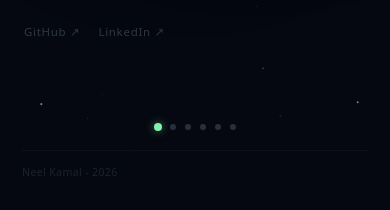
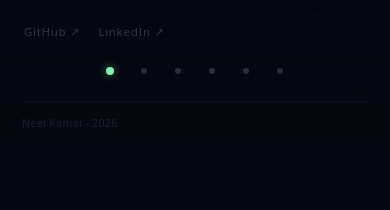
Before and after one commit to neelkamal123-code/portfolio, a Next.js app in the folder portfolio/: page / in a window 390 px wide. Shown: the part 696-906 px from the top of the page. After the commit the page ends 856 px from the top, so only its background shows below. Built offline with nearby package versions, Linux system fonts and the light colour scheme; no server answers.

Commit message:
fix(mobile): improve LinkedIn in-app browser compatibility for nav and viewport safe areas

```diff
--- a/portfolio/app/PortfolioClient.tsx
+++ b/portfolio/app/PortfolioClient.tsx
@@ -49,7 +49,7 @@ export default function PortfolioClient() {
   const [tab, setTab] = useState<Tab>('profile');
 
   return (
-    <div style={{ minHeight: '100vh', position: 'relative' }}>
+    <div style={{ minHeight: '100dvh', position: 'relative' }}>
       <Starfield />
 
       {[
@@ -78,7 +78,14 @@ export default function PortfolioClient() {
 
       <Nav activeTab={tab} onTabChange={t => setTab(t as Tab)} />
 
-      <main style={{ position: 'relative', zIndex: 10, paddingTop: 76, paddingBottom: 80 }}>
+      <main
+        style={{
+          position: 'relative',
+          zIndex: 10,
+          paddingTop: 'calc(76px + env(safe-area-inset-top, 0px))',
+          paddingBottom: 'calc(120px + env(safe-area-inset-bottom, 0px))',
+        }}
+      >
         <AnimatePresence mode="wait">
           <motion.div key={tab} variants={pv} initial="initial" animate="enter" exit="exit">
             {pages[tab]}
@@ -88,11 +95,19 @@ export default function PortfolioClient() {
 
       <footer
         style={{
-          position: 'relative',
-          zIndex: 10,
-          maxWidth: 520,
+          position: 'fixed',
+          left: 0,
+          right: 0,
+          bottom: 0,
+          zIndex: 20,
+          maxWidth: 560,
           margin: '0 auto',
-          padding: tab === 'profile' ? '0 22px 32px' : '10px 22px 32px',
+          padding: tab === 'profile'
+            ? '8px 22px calc(16px + env(safe-area-inset-bottom, 0px))'
+            : '12px 22px calc(16px + env(safe-area-inset-bottom, 0px))',
+          background: 'linear-gradient(to top, rgba(5,8,16,0.95) 45%, rgba(5,8,16,0))',
+          backdropFilter: 'blur(6px)',
+          WebkitBackdropFilter: 'blur(6px)',
         }}
       >
         <LiquidPageDock tabs={tabs} activeTab={tab} onTabChange={t => setTab(t as Tab)} />
--- a/portfolio/app/globals.css
+++ b/portfolio/app/globals.css
@@ -21,6 +21,8 @@ body {
   font-family: 'DM Sans', system-ui, sans-serif;
   background: var(--bg); color: #D4E2F0;
   min-height: 100vh; overflow-x: hidden;
+  min-height: 100dvh;
+  -webkit-text-size-adjust: 100%;
 }
 ::selection { background: rgba(134,239,172,0.14); color: #ECF4FF; }
 ::-webkit-scrollbar { width: 2px; }
@@ -193,14 +195,14 @@ body {
 .liquid-dot-dock {
   display: flex;
   justify-content: center;
-  gap: 1px;
+  gap: 6px;
   align-items: center;
 }
 .liquid-dot-btn {
   background: none;
   border: none;
-  width: 14px;
-  height: 14px;
+  width: 28px;
+  height: 28px;
   padding: 0;
   margin: 0;
   display: inline-flex;
--- a/portfolio/app/layout.tsx
+++ b/portfolio/app/layout.tsx
@@ -1,4 +1,4 @@
-import type { Metadata } from 'next';
+import type { Metadata, Viewport } from 'next';
 import { GoogleAnalytics } from '@next/third-parties/google';
 import './globals.css';
 
@@ -10,6 +10,12 @@ export const metadata: Metadata = {
     description: 'Software Engineer II at Deloitte specializing in .NET Core, Azure cloud solutions, and scalable enterprise application development.',
     type: 'website',
   },
+};
+
+export const viewport: Viewport = {
+  width: 'device-width',
+  initialScale: 1,
+  viewportFit: 'cover',
 };
 
 export default function RootLayout({
--- a/portfolio/components/Nav.tsx
+++ b/portfolio/components/Nav.tsx
@@ -18,7 +18,19 @@ export function Nav({ activeTab, onTabChange }: { activeTab:string; onTabChange:
 
   return (
     <>
-      <header style={{ position:'fixed', top:0, left:0, right:0, zIndex:100, display:'flex', alignItems:'center', height:64, padding:'0 40px' }}>
+      <header
+        style={{
+          position:'fixed',
+          top:0,
+          left:0,
+          right:0,
+          zIndex:100,
+          display:'flex',
+          alignItems:'center',
+          height:'calc(64px + env(safe-area-inset-top, 0px))',
+          padding:'env(safe-area-inset-top, 0px) 40px 0',
+        }}
+      >
         <nav className="hidden md:flex items-center gap-8">
           {TABS.map(t => (
             <button key={t.id} onClick={() => go(t.id)} className={`nav-btn${activeTab===t.id?' active':''}`}>{t.label}</button>
```
